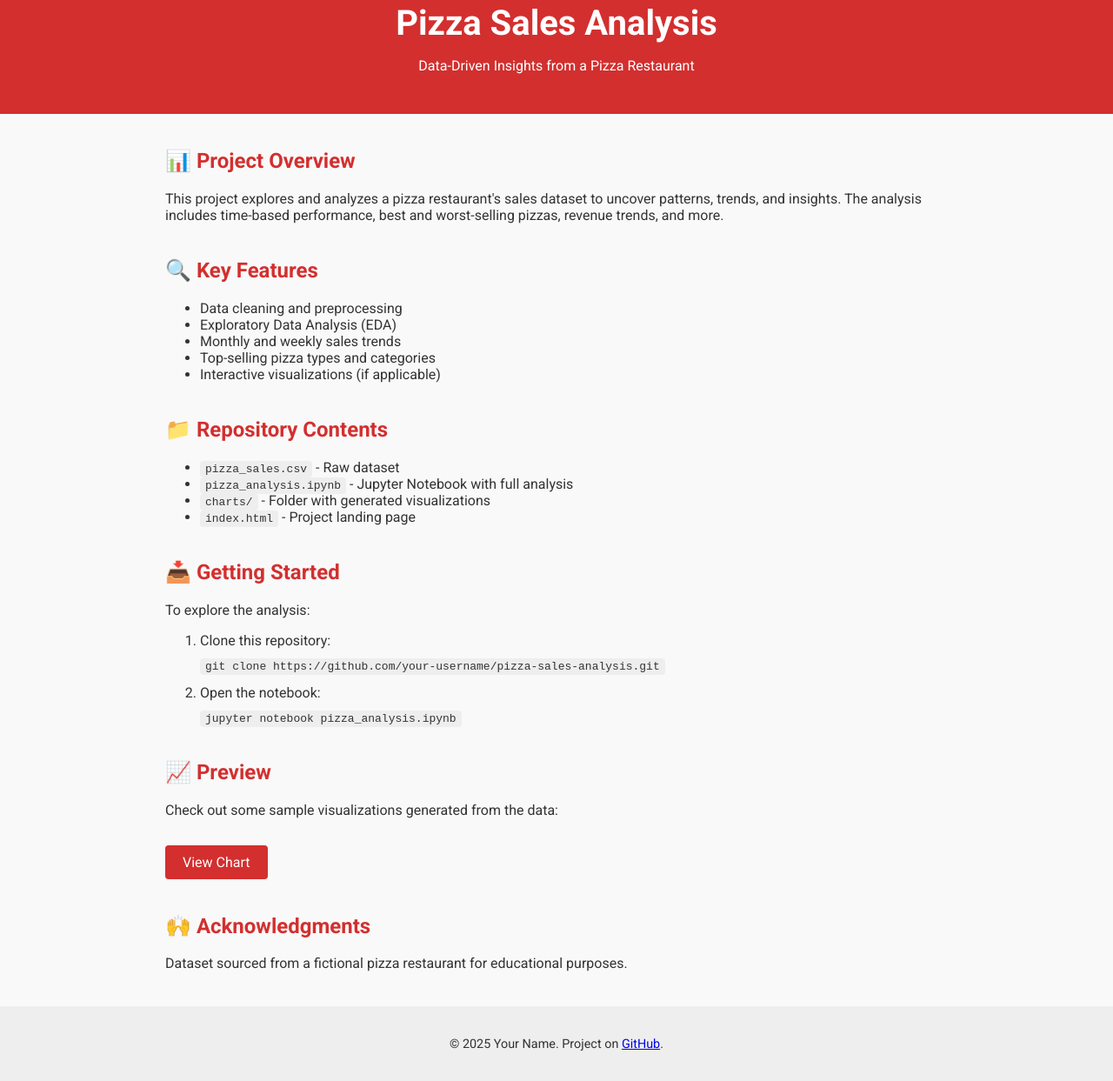
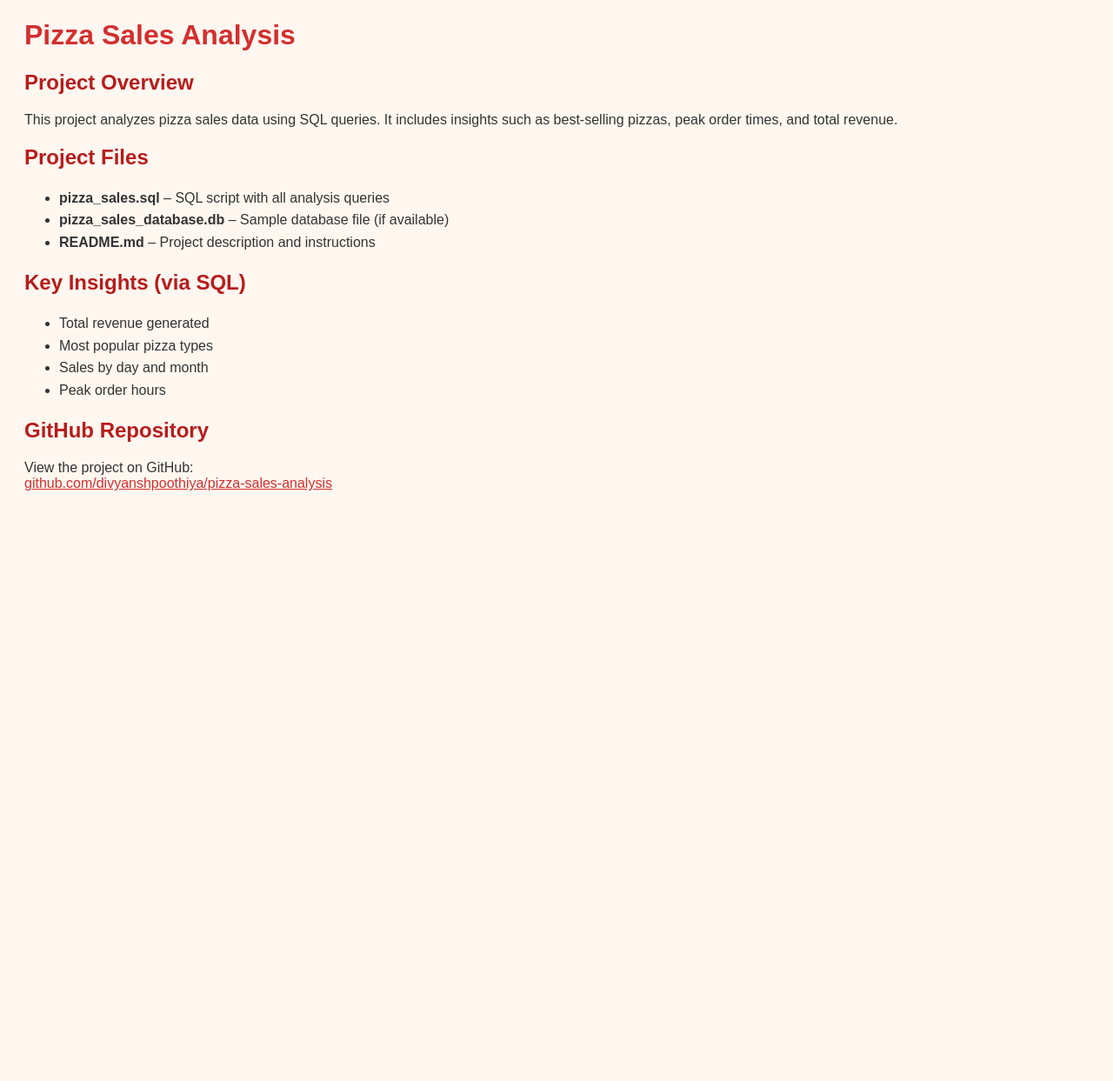
Before and after one commit to DivyanshPoothiya/Pizza_Sales-Analysis, a plain HTML site: page index.html in a window 1280 px wide. Shown: the part 27-1270 px from the top of the page at 87% size. After the commit the page ends 800 px from the top, so only its background shows below. Drawn offline with Linux system fonts and the light colour scheme.

Commit message:
Update index.html

```diff
--- a/index.html
+++ b/index.html
@@ -2,136 +2,59 @@
 <html lang="en">
 <head>
   <meta charset="UTF-8">
-  <meta name="viewport" content="width=device-width, initial-scale=1">
   <title>Pizza Sales Analysis</title>
-  <link href="https://fonts.googleapis.com/css2?family=Roboto:wght@400;700&display=swap" rel="stylesheet">
   <style>
     body {
-      font-family: 'Roboto', sans-serif;
-      margin: 0;
-      padding: 0;
-      background: #f9f9f9;
+      font-family: Arial, sans-serif;
+      padding: 20px;
+      background-color: #fff7f0;
       color: #333;
     }
-
-    header {
-      background-color: #d32f2f;
-      color: white;
-      padding: 30px 20px;
-      text-align: center;
-    }
-
-    header h1 {
-      margin: 0;
-      font-size: 2.5em;
-    }
-
-    main {
-      max-width: 900px;
-      margin: 40px auto;
-      padding: 0 20px;
-    }
-
-    section {
-      margin-bottom: 40px;
-    }
-
-    h2 {
+    h1 {
       color: #d32f2f;
     }
-
-    a.button {
-      display: inline-block;
-      padding: 10px 20px;
-      margin-top: 15px;
-      background-color: #d32f2f;
-      color: white;
-      text-decoration: none;
-      border-radius: 4px;
-      transition: background 0.3s;
+    h2 {
+      color: #b71c1c;
     }
-
-    a.button:hover {
-      background-color: #b71c1c;
+    ul {
+      line-height: 1.6;
     }
-
-    footer {
-      text-align: center;
-      padding: 20px;
-      background-color: #eee;
-      margin-top: 40px;
-      font-size: 0.9em;
-    }
-
-    code {
-      background: #eee;
-      padding: 2px 6px;
-      border-radius: 4px;
+    a {
+      color: #d32f2f;
     }
   </style>
 </head>
 <body>
 
-  <header>
-    <h1>Pizza Sales Analysis</h1>
-    <p>Data-Driven Insights from a Pizza Restaurant</p>
-  </header>
+  <h1>  Pizza Sales Analysis</h1>
 
-  <main>
-    <section>
-      <h2>📊 Project Overview</h2>
+  <h2>  Project Overview</h2>
   <p>
-        This project explores and analyzes a pizza restaurant's sales dataset to uncover patterns, trends, and insights. The analysis includes time-based performance, best and worst-selling pizzas, revenue trends, and more.
+    This project analyzes pizza sales data using SQL queries. It includes insights such as best-selling pizzas, peak order times, and total revenue.
   </p>
-    </section>
 
-    <section>
-      <h2>🔍 Key Features</h2>
+  <h2>  Project Files</h2>
   <ul>
-        <li>Data cleaning and preprocessing</li>
-        <li>Exploratory Data Analysis (EDA)</li>
-        <li>Monthly and weekly sales trends</li>
-        <li>Top-selling pizza types and categories</li>
-        <li>Interactive visualizations (if applicable)</li>
+    <li><strong>pizza_sales.sql</strong> – SQL script with all analysis queries</li>
+    <li><strong>pizza_sales_database.db</strong> – Sample database file (if available)</li>
+    <li><strong>README.md</strong> – Project description and instructions</li>
   </ul>
-    </section>
 
-    <section>
-      <h2>📁 Repository Contents</h2>
+  <h2> Key Insights (via SQL)</h2>
   <ul>
-        <li><code>pizza_sales.csv</code> - Raw dataset</li>
-        <li><code>pizza_analysis.ipynb</code> - Jupyter Notebook with full analysis</li>
-        <li><code>charts/</code> - Folder with generated visualizations</li>
-        <li><code>index.html</code> - Project landing page</li>
+    <li>Total revenue generated</li>
+    <li>Most popular pizza types</li>
+    <li>Sales by day and month</li>
+    <li>Peak order hours</li>
   </ul>
-    </section>
 
-    <section>
-      <h2>📥 Getting Started</h2>
-      <p>To explore the analysis:</p>
-      <ol>
-        <li>Clone this repository:</li>
-        <pre><code>git clone https://github.com/your-username/pizza-sales-analysis.git</code></pre>
-        <li>Open the notebook:</li>
-        <pre><code>jupyter notebook pizza_analysis.ipynb</code></pre>
-      </ol>
-    </section>
-
-    <section>
-      <h2>📈 Preview</h2>
-      <p>Check out some sample visualizations generated from the data:</p>
-      <a href="charts/monthly_sales.png" class="button" target="_blank">View Chart</a>
-    </section>
-
-    <section>
-      <h2>🙌 Acknowledgments</h2>
-      <p>Dataset sourced from a fictional pizza restaurant for educational purposes.</p>
-    </section>
-  </main>
-
-  <footer>
-    <p>&copy; 2025 Your Name. Project on <a href="https://github.com/DivyanshPoothiya/pizza-sales-analysis" target="_blank">GitHub</a>.</p>
-  </footer>
+  <h2>  GitHub Repository</h2>
+  <p>
+    View the project on GitHub:<br>
+    <a href="https://github.com/DivyanshPoothiya/pizza-sales-analysis" target="_blank">
+      github.com/divyanshpoothiya/pizza-sales-analysis
+    </a>
+  </p>
 
 </body>
 </html>
```
Lines whose indentation alone changed are shown as unchanged.
